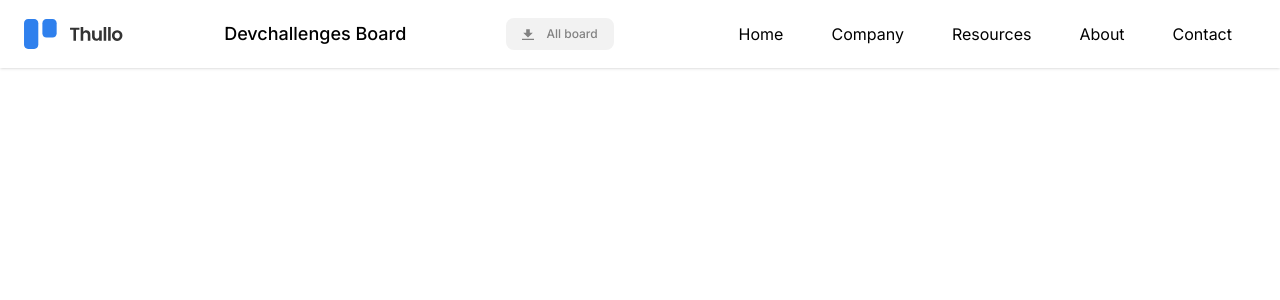
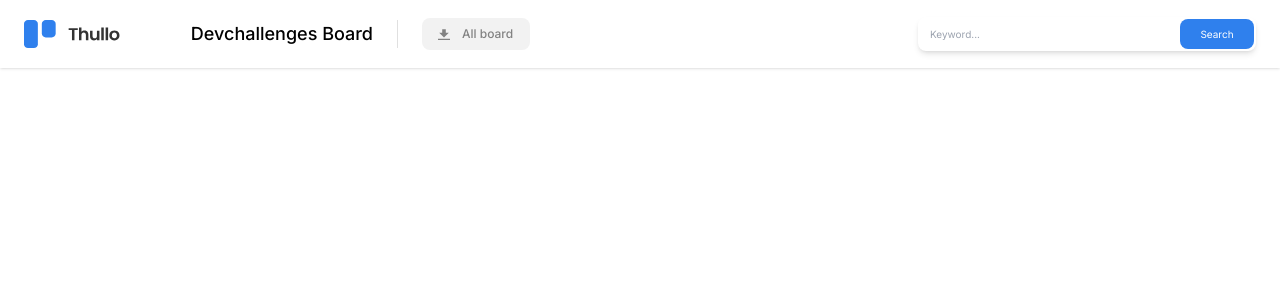
Before and after one commit to jruizsilva/clon-trello-nextjs-devchallenges.io, a Next.js app: page / in a window 1280 px wide. Shown: the top 300 px of the page. Built offline with nearby package versions, Linux system fonts and the light colour scheme.

Commit message:
search button done

```diff
--- a/src/app/globals.css
+++ b/src/app/globals.css
@@ -15,3 +15,7 @@ body {
     text-wrap: balance;
   }
 }
+* {
+  outline-width: 1px;
+  outline-color: #666;
+}
--- a/src/components/navbar.tsx
+++ b/src/components/navbar.tsx
@@ -1,5 +1,7 @@
 'use client'
 import Image from 'next/image'
+import Link from 'next/link'
+import { useRouter } from 'next/navigation'
 import { useState } from 'react'
 import { AiOutlineClose, AiOutlineMenu } from 'react-icons/ai'
 import Button from './button'
@@ -9,6 +11,7 @@ interface NavbarProps {}
 const Navbar = (props: NavbarProps) => {
   // State to manage the navbar's visibility
   const [nav, setNav] = useState(false)
+  const { push } = useRouter()
 
   // Toggle function to handle the navbar's display
   const handleNav = () => {
@@ -26,18 +29,26 @@ const Navbar = (props: NavbarProps) => {
 
   return (
     <div className='shadow'>
-      <div className='flex justify-between items-center h-[68px] mx-auto px-6'>
+      <div className='flex items-center h-[68px] mx-auto px-6 py-2'>
         {/* Logo */}
+        <div className='flex justify-between items-center border-e-[1px] border-[#e0e0e0] basis-[374px] pe-6'>
+          <Link href='/'>
             <Image
               src={'/logo.svg'}
               alt='logo trello clon'
-          width={100}
+              width={97}
               height={30}
             />
+          </Link>
+
           <h1 className='text-lg font-medium'>Devchallenges Board</h1>
+        </div>
+        <div className='ps-6 flex justify-between items-center flex-1'>
           <Button />
+          <ButtonSearch />
+
           {/* Desktop Navigation */}
-        <ul className='hidden md:flex'>
+          {/* <ul className='hidden md:flex'>
             {navItems.map((item) => (
               <li
                 key={item.id}
@@ -46,7 +57,7 @@ const Navbar = (props: NavbarProps) => {
                 {item.text}
               </li>
             ))}
-        </ul>
+          </ul> */}
           {/* Mobile Navigation Icon */}
           <div
             onClick={handleNav}
@@ -84,6 +95,22 @@ const Navbar = (props: NavbarProps) => {
           </ul>
         </div>
       </div>
+    </div>
+  )
+}
+
+const ButtonSearch = () => {
+  return (
+    <div className='w-[338px] h-[34px] relative '>
+      <input
+        type='text'
+        className='py-2 ps-3 w-full h-[34px] text-[10px] shadow-md rounded-lg'
+        placeholder='Keyword...'
+      />
+      <button className='absolute right-[2px] bottom-[2px] top-[2px] w-[74px] h-[30px] rounded-lg bg-[#2f80ed] text-[10px] text-white'>
+        Search
+      </button>
+    </div>
   )
 }
 
```
Lines whose indentation alone changed are shown as unchanged.
